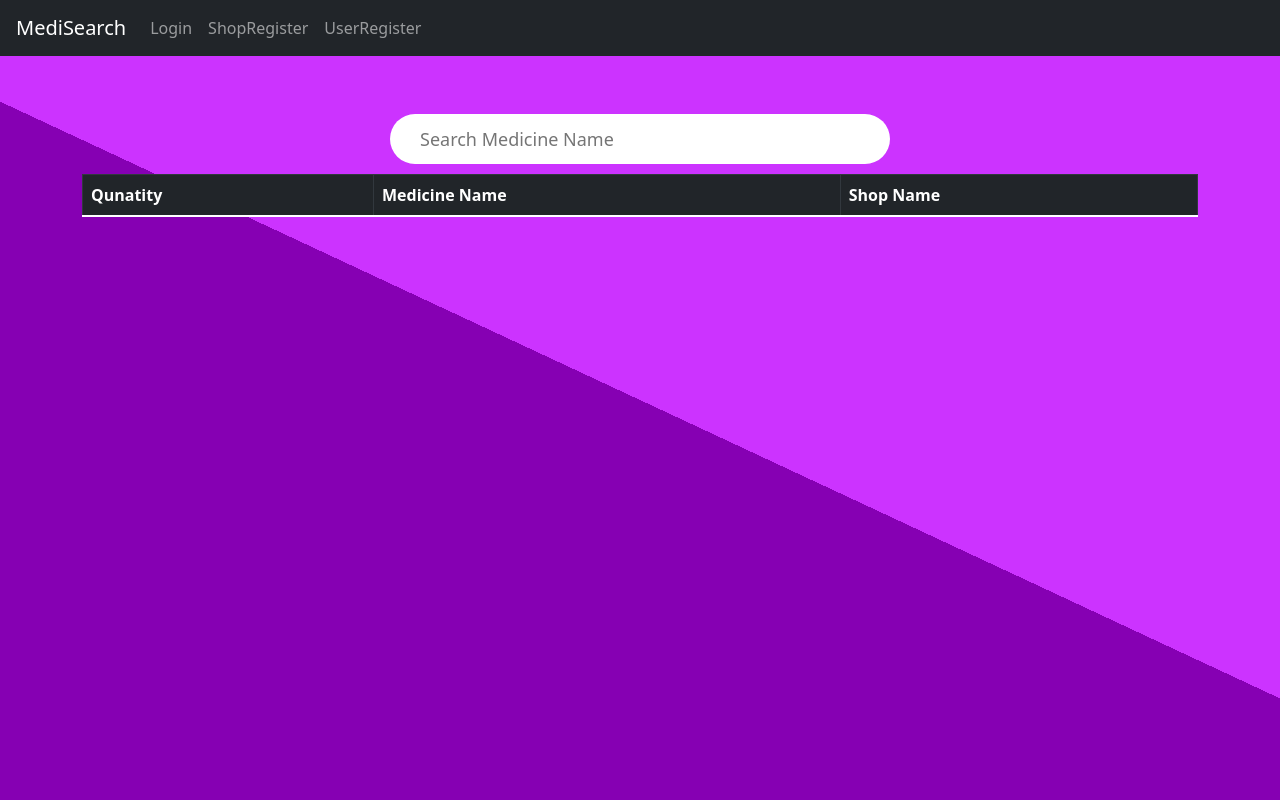
After one commit to MR-1301/SRI-Team-9AB-MediSearch, a Node server app: page /user/searchMedicine in a window 1280 px wide. The commit adds this page. Run offline with Node 20, Linux system fonts and the light colour scheme; tables that the repository leaves empty hold one stand-in row (values such as "Sample post"); lists and menus that the app fills with data are empty; some libraries are stand-ins or nearby versions.

Commit message:
"Added Medcicine Search Page for Users"

```diff
--- a/app.js
+++ b/app.js
@@ -314,5 +314,41 @@ app.get('/user/viewShop/:ShopId', async (req, res) => {
   res.render('./User/particularShop', {shopName, meds})
 });
 
+app.get('/user/searchMedicine', async (req, res) => {
+  let allMedicines = [];
+
+  const allShops = await Shop.find();
+
+  for (let shop of allShops) {
+    const stockInShop = await Stock.findById(shop.stockInfo);
+    const medsInShop = stockInShop.medicine;
+    for (let particularMed of medsInShop) {
+      allMedicines.push({
+        shopId: shop._id,
+        shopName: shop.name,
+        medicineName: particularMed.name,
+        medicineQuantity: particularMed.quantity
+      });
+    }
+  }
+
+  allMedicines.sort((a, b) => {
+    if (a.medicineName == b.medicineName) {
+      if (a.medicineQuantity > b.medicineQuantity)
+        return -1;
+      return 1;
+    }
+    if (a.medicineName < b.medicineName) {
+      return -1;
+    }
+    if (a.medicineName > b.medicineName) {
+      return 1;
+    }
+    return 0;
+  });
+
+  res.render('./User/allMedicineSearch', {allMedicines});
+});
+
 const port = process.env.PORT || 4000;
 app.listen(port, () => console.log(`Listening on port ${port}`));
--- /dev/null
+++ b/public/javascript/allMeds.js
@@ -0,0 +1,24 @@
+document.getElementById("myInput").addEventListener("keyup",function()
+{
+  let filter=document.getElementById("myInput").value.toUpperCase();
+  let myTable=document.getElementById("myTable");
+  let tr=myTable.getElementsByTagName('tr');
+  console.log(tr.length);
+  for(var i=0;i<tr.length;i++)
+  {
+
+    let td=tr[i].getElementsByTagName('td')[0];
+    if(td)
+    {
+      let textvalue=td.textContent || td.innerHTML;
+      if(textvalue.toUpperCase().indexOf(filter)==0)
+      {
+        tr[i].style.display="";
+      }
+      else
+      {
+        tr[i].style.display="none";
+      }
+    }
+  }
+});
--- a/public/javascript/allShops.js
+++ b/public/javascript/allShops.js
@@ -11,7 +11,7 @@ document.getElementById("myInput").addEventListener("keyup",function()
         if(td)
         {
             let textvalue=td.textContent || td.innerHTML;
-            if(textvalue.toUpperCase().indexOf(filter)>-1)
+            if(textvalue.toUpperCase().indexOf(filter)> -1)
             {
                 tr[i].style.display="";
             }
--- /dev/null
+++ b/public/stylesheets/allMeds.css
@@ -0,0 +1,67 @@
+body {
+    background: linear-gradient(25deg, #8600b3 50%, #cc33ff 50%);
+}
+
+.box {
+    display: flex;
+
+    justify-content: center;
+    align-items: center;
+    width: 500px;
+
+    height: 50px;
+
+    background-color: white;
+
+    border-radius: 30px;
+    margin: auto;
+    margin-top: 10px;
+    display: flex;
+
+    align-items: center;
+
+    padding: 20px;
+
+}
+
+.box > i {
+
+    font-size: 20px;
+
+    color: #777;
+
+}
+
+.box > input {
+
+    flex: 1;
+
+    height: 40px;
+
+    border: none;
+
+    outline: none;
+
+    font-size: 18px;
+
+    padding-left: 10px;
+
+
+}
+
+.mystyle {
+    margin-top: 10px;
+}
+
+table{
+    border-collapse:collapse;
+}
+table tr td, th{
+    border:1px solid #ccc;
+    padding:5px;
+}
+
+.table-dark:hover{
+    background: #f1f1f1;
+    cursor: pointer;
+}
--- /dev/null
+++ b/views/User/allMedicineSearch.ejs
@@ -0,0 +1,33 @@
+<% layout('layouts/boilerplate') %>
+
+<link href="https://cdn.jsdelivr.net/npm/bootstrap@5.0.2/dist/css/bootstrap.min.css" rel="stylesheet"
+      integrity="sha384-EVSTQN3/azprG1Anm3QDgpJLIm9Nao0Yz1ztcQTwFspd3yD65VohhpuuCOmLASjC" crossorigin="anonymous">
+
+<link rel="stylesheet" type="text/css" href="/stylesheets/allMeds.css">
+<div class="box">
+    <i class="fa fa-search" aria-hidden="true"></i>
+    <input type="text" name="" id="myInput" placeholder="Search Medicine Name">
+</div>
+
+
+<table class="table table-dark table-striped mystyle" id="myTable">
+    <thead>
+    <tr>
+        <th scope="col">Qunatity</th>
+        <th scope="col">Medicine Name</th>
+        <th scope="col">Shop Name</th>
+    </tr>
+    </thead>
+    <tbody>
+
+    <% for(let med of allMedicines){ %>
+        <tr class="no-link" onclick="window.location='/user/viewShop/<%= med.shopId %>';">
+            <th scope="row"><%= med.medicineQuantity %></th>
+            <td><%= med.medicineName %></td>
+            <td><%= med.shopName %></td>
+        </tr>
+    <% } %>
+    </tbody>
+</table>
+
+<script src="/javascript/allMeds.js"></script>
--- a/views/partials/header.ejs
+++ b/views/partials/header.ejs
@@ -34,6 +34,9 @@
                     <li class="nav-item 3">
                         <a class="nav-link" href="/user/shops">All Shops</a>
                     </li>
+                    <li class="nav-item 3">
+                        <a class="nav-link" href="/user/searchMedicine">Search Meds</a>
+                    </li>
                 <% } %>
 
                 <li class="nav-item 3">
```
